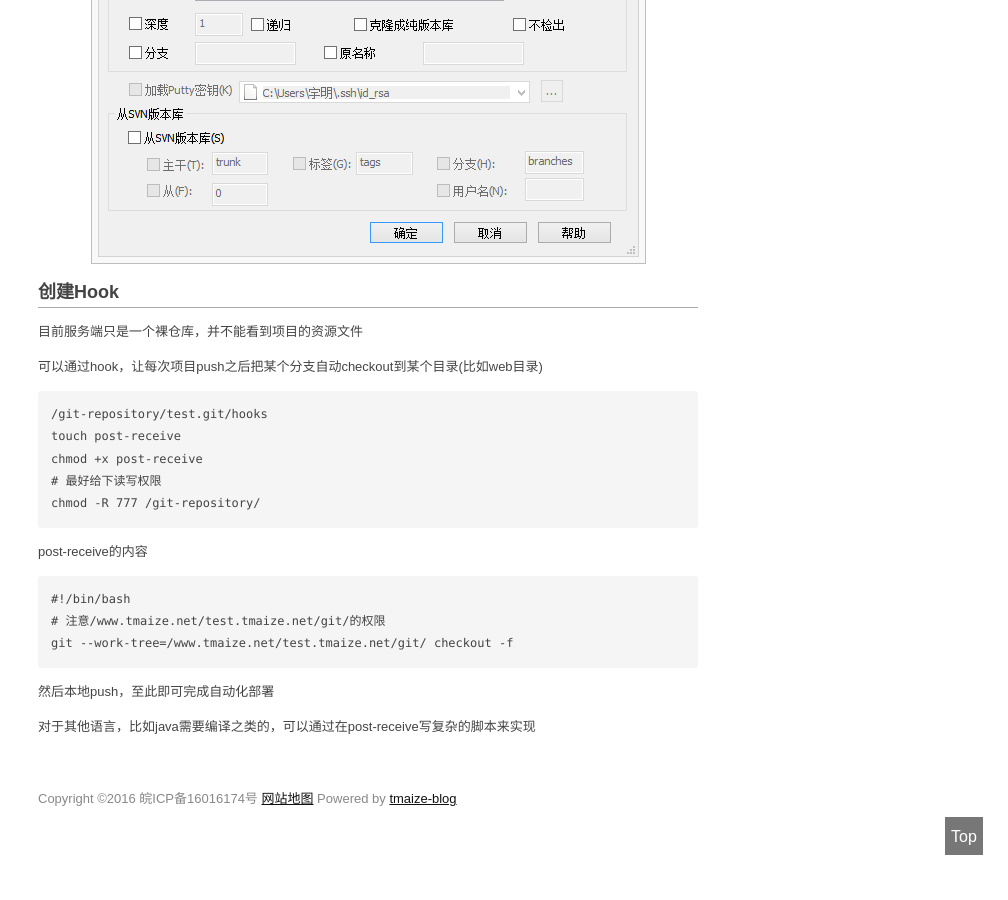
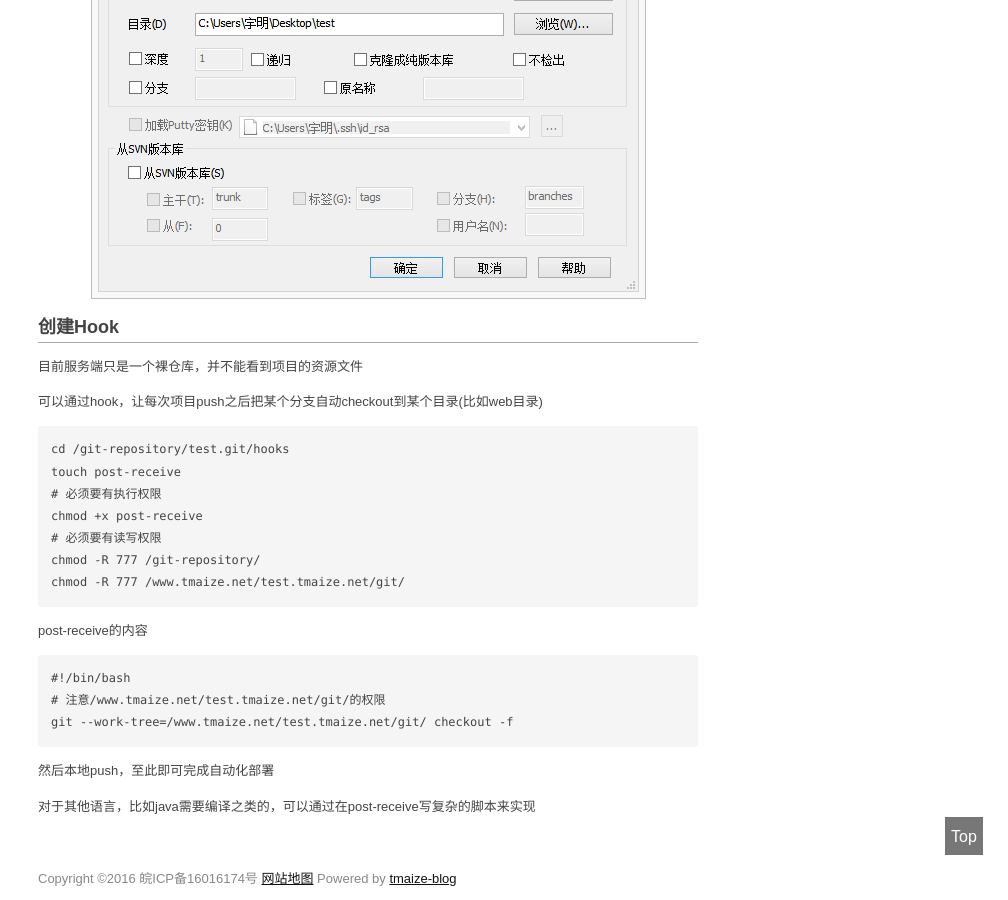
Before and after one commit to TMaize/tmaize-blog, a Jekyll site: the page built from _posts/2018-03-10-Git-Hook实现自动部署.md, in a window 1280 px wide and 900 px high, scrolled down 2377 px. Shown: the whole window, without its empty margins (272-1280 px from the left). Built offline with Jekyll 4.4.1, drawn with Linux system fonts in a browser that asks for light colours; comment, search, counter and statistics services are not loaded; some of the changed text lies outside the part shown.

Commit message:
修改文章

````diff
--- a/_posts/2018-03-10-Git-Hook实现自动部署.md
+++ b/_posts/2018-03-10-Git-Hook实现自动部署.md
@@ -84,11 +86,13 @@ git init --bare test.git
 可以通过hook，让每次项目push之后把某个分支自动checkout到某个目录(比如web目录)
 
 ```
-/git-repository/test.git/hooks
+cd /git-repository/test.git/hooks
 touch post-receive
+# 必须要有执行权限
 chmod +x post-receive
-# 最好给下读写权限
+# 必须要有读写权限
 chmod -R 777 /git-repository/
+chmod -R 777 /www.tmaize.net/test.tmaize.net/git/
 ```
 
 post-receive的内容
````
Also changed, not shown: other parts of _posts/2018-03-10-Git-Hook实现自动部署.md (+3 -1 lines).
